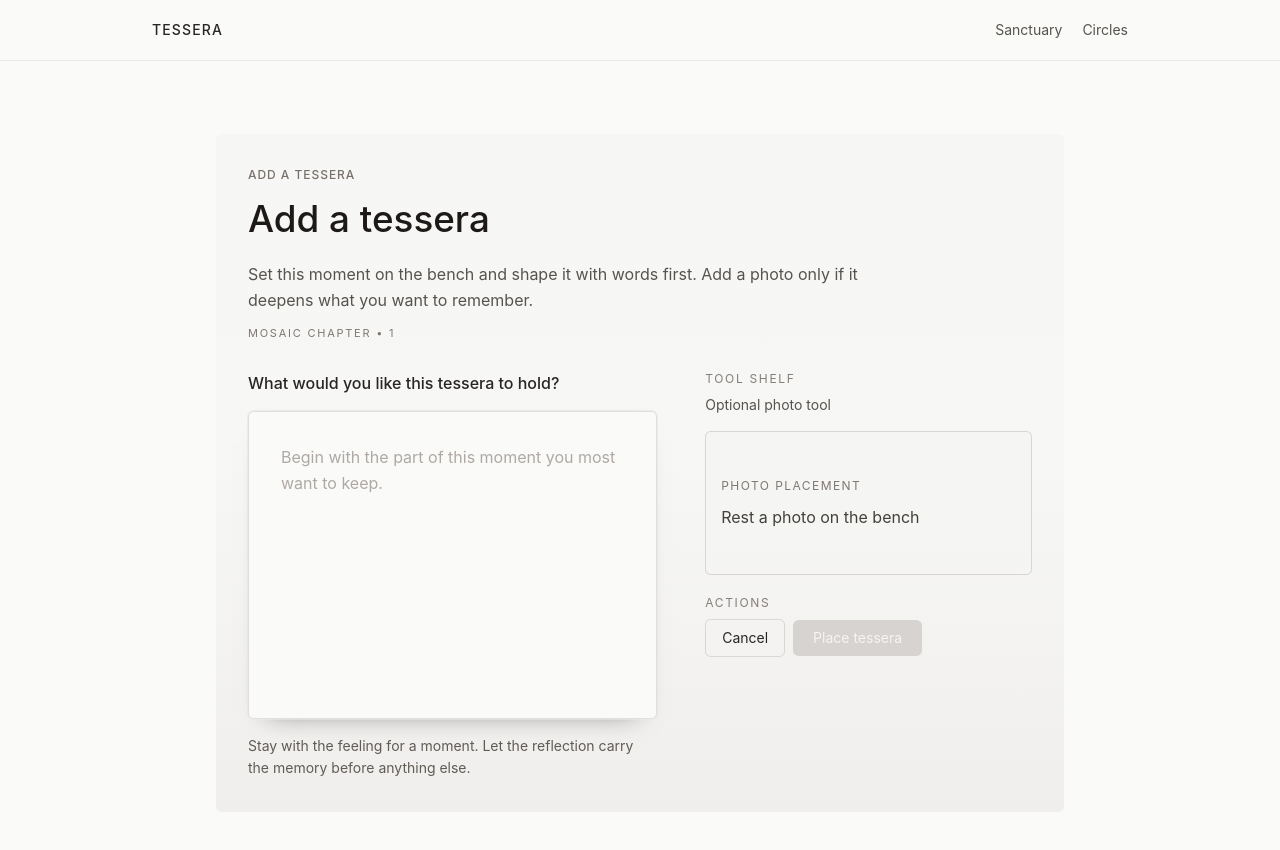
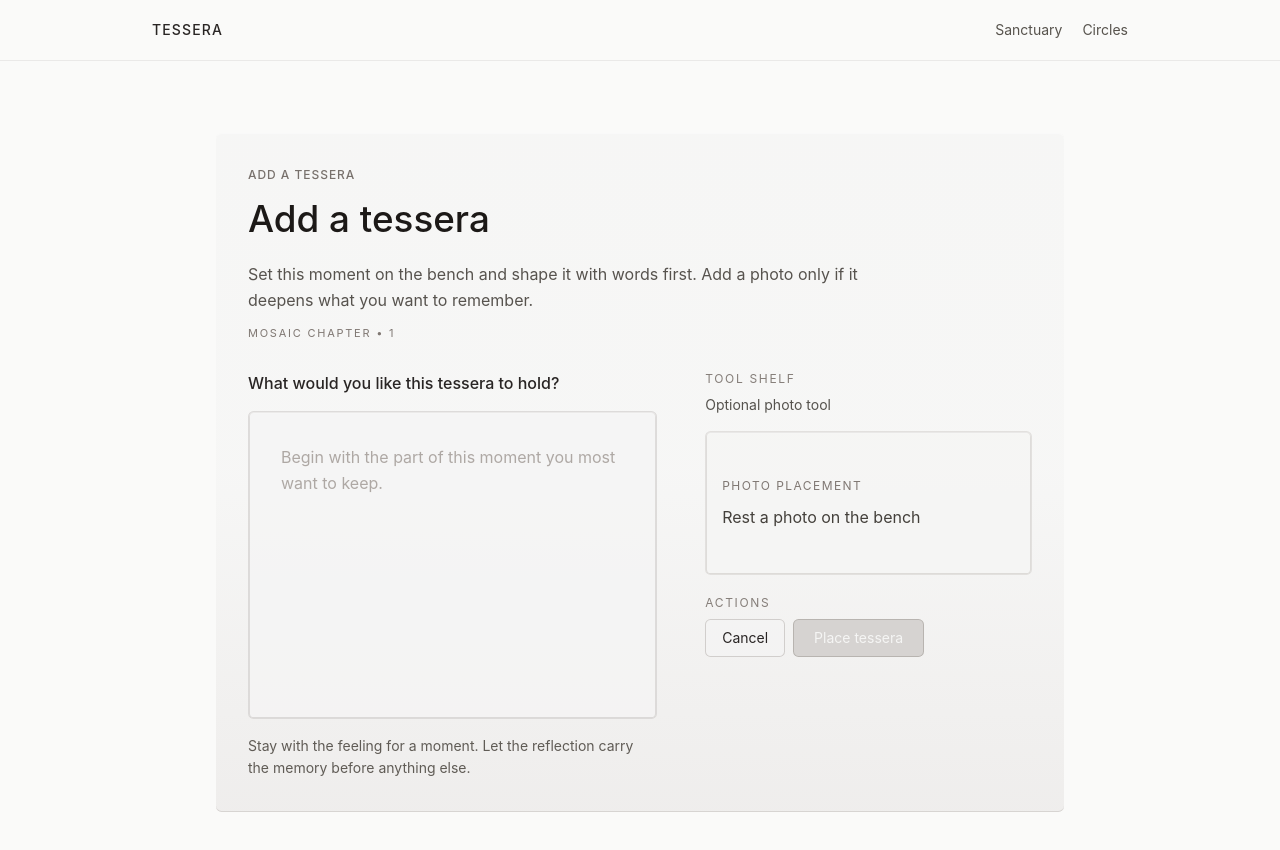
Before and after one commit to vanderjt/tessera, a Next.js app: page /mosaics/1/share in a window 1280 px wide. Shown: the top 850 px of the page. Built offline with nearby package versions, Linux system fonts and the light colour scheme.

Commit message:
Refine add tessera page to use inset material styling

```diff
--- a/app/(app)/mosaics/[mosaicId]/share/page.tsx
+++ b/app/(app)/mosaics/[mosaicId]/share/page.tsx
@@ -45,7 +45,7 @@ export default function ShareMomentPage({ params }: PageProps) {
     <section className="mx-auto max-w-4xl px-4 pb-12 sm:px-6">
       <form
         onSubmit={handlePlaceTessera}
-        className="relative mt-4 overflow-hidden rounded-[0.35rem] bg-gradient-to-b from-stone-100/75 via-stone-100/65 to-stone-200/55 p-6 shadow-[inset_0_1px_0_rgba(255,255,255,0.42)] sm:p-8"
+        className="relative mt-4 overflow-hidden rounded-[0.35rem] bg-gradient-to-b from-stone-100/80 via-stone-100/70 to-stone-200/60 p-6 shadow-[inset_0_1px_0_rgba(255,255,255,0.32),inset_0_-1px_0_rgba(120,113,108,0.2)] sm:p-8"
       >
         <div className="relative space-y-7">
           <header className="space-y-3">
@@ -62,7 +62,7 @@ export default function ShareMomentPage({ params }: PageProps) {
             <div className="space-y-4">
               <p className="text-base font-medium text-stone-800">What would you like this tessera to hold?</p>
 
-              <div className="rounded-[0.35rem] border border-stone-300/70 bg-stone-50/98 p-6 shadow-[0_14px_24px_-20px_rgba(28,25,23,0.55),0_1px_0_rgba(255,255,255,0.7)] ring-1 ring-stone-200/60 sm:p-8">
+              <div className="rounded-[0.35rem] border border-stone-400/30 bg-stone-100/75 p-6 shadow-[inset_0_1px_1px_rgba(255,255,255,0.45),inset_0_0_0_1px_rgba(120,113,108,0.2)] sm:p-8">
                 <textarea
                   id="reflection"
                   value={reflection}
@@ -94,7 +94,7 @@ export default function ShareMomentPage({ params }: PageProps) {
                 />
                 <label
                   htmlFor="photo"
-                  className="group flex min-h-36 cursor-pointer flex-col justify-center gap-3 rounded-[0.35rem] bg-stone-100/60 px-4 py-5 text-left text-sm text-stone-700 shadow-[inset_0_0_0_1px_rgba(120,113,108,0.24)] transition hover:bg-stone-100/75 hover:shadow-[inset_0_0_0_1px_rgba(87,83,78,0.35)]"
+                  className="group flex min-h-36 cursor-pointer flex-col justify-center gap-3 rounded-[0.35rem] border border-stone-400/25 bg-stone-100/70 px-4 py-5 text-left text-sm text-stone-700 shadow-[inset_0_1px_1px_rgba(255,255,255,0.4),inset_0_0_0_1px_rgba(120,113,108,0.2)] transition hover:bg-stone-100/80 hover:shadow-[inset_0_1px_1px_rgba(255,255,255,0.48),inset_0_0_0_1px_rgba(87,83,78,0.28)]"
                 >
                   <span className="text-xs uppercase tracking-[0.12em] text-stone-500/95">Photo placement</span>
                   <span className="text-base leading-snug text-stone-700">
@@ -104,14 +104,16 @@ export default function ShareMomentPage({ params }: PageProps) {
 
                 {photoName ? <p className="text-xs text-stone-500/95">Set on the bench: {photoName}</p> : null}
                 {photoPreview ? (
+                  <div className="rounded-[0.35rem] border border-stone-400/25 bg-stone-100/70 p-1 shadow-[inset_0_1px_1px_rgba(255,255,255,0.4),inset_0_0_0_1px_rgba(120,113,108,0.2)]">
                     <Image
                       src={photoPreview}
                       alt="Selected moment preview"
                       width={960}
                       height={640}
                       unoptimized
-                    className="max-h-48 w-full rounded-[0.35rem] object-cover ring-1 ring-stone-300/60"
+                      className="max-h-48 w-full rounded-[0.2rem] object-cover"
                     />
+                  </div>
                 ) : null}
               </div>
 
@@ -120,14 +122,14 @@ export default function ShareMomentPage({ params }: PageProps) {
                 <div className="flex flex-wrap items-center gap-2">
                   <Link
                     href={`/mosaics/${mosaicId}`}
-                    className="rounded-[0.35rem] border border-stone-300/90 px-4 py-2 text-sm text-stone-700 transition hover:border-stone-400 hover:text-stone-900"
+                    className="rounded-[0.35rem] border border-stone-400/45 bg-stone-100/55 px-4 py-2 text-sm text-stone-700 transition hover:border-stone-500/50 hover:bg-stone-100/75 hover:text-stone-900"
                   >
                     Cancel
                   </Link>
                   <button
                     type="submit"
                     disabled={!canPlaceTessera}
-                    className="rounded-[0.35rem] bg-stone-900 px-5 py-2 text-sm text-stone-100 transition hover:bg-stone-800 disabled:cursor-not-allowed disabled:bg-stone-300 disabled:text-stone-100"
+                    className="rounded-[0.35rem] border border-stone-900/85 bg-stone-900 px-5 py-2 text-sm text-stone-100 shadow-[0_1px_2px_rgba(28,25,23,0.28)] transition hover:bg-stone-800 disabled:cursor-not-allowed disabled:border-stone-400/60 disabled:bg-stone-300 disabled:text-stone-100 disabled:shadow-none"
                   >
                     Place tessera
                   </button>
```
Lines whose indentation alone changed are shown as unchanged.
